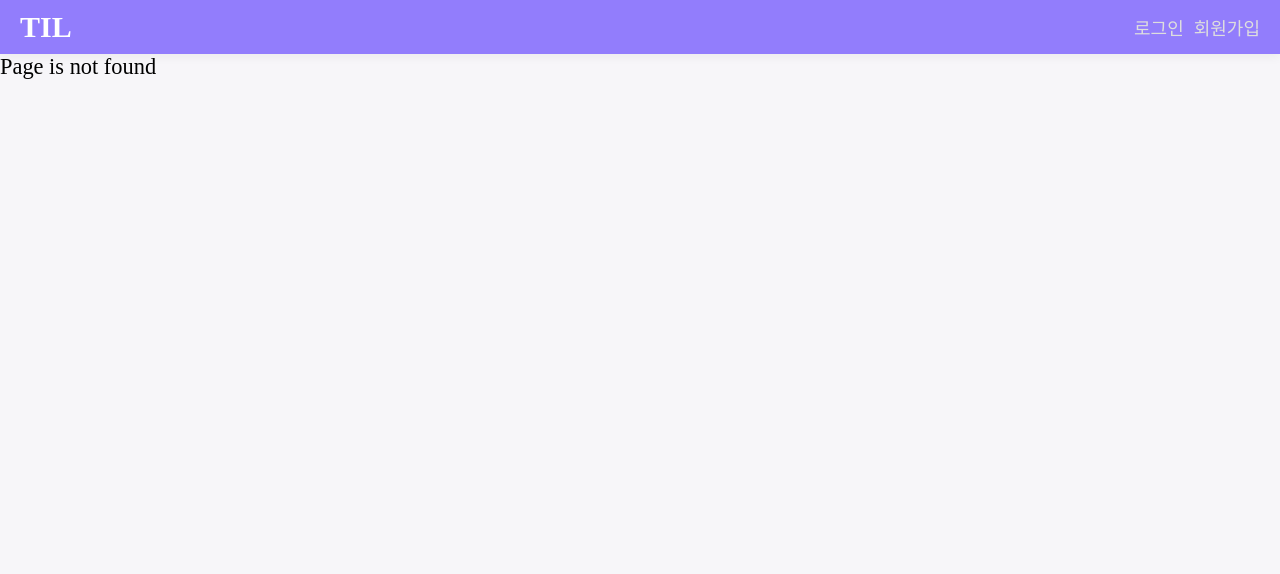
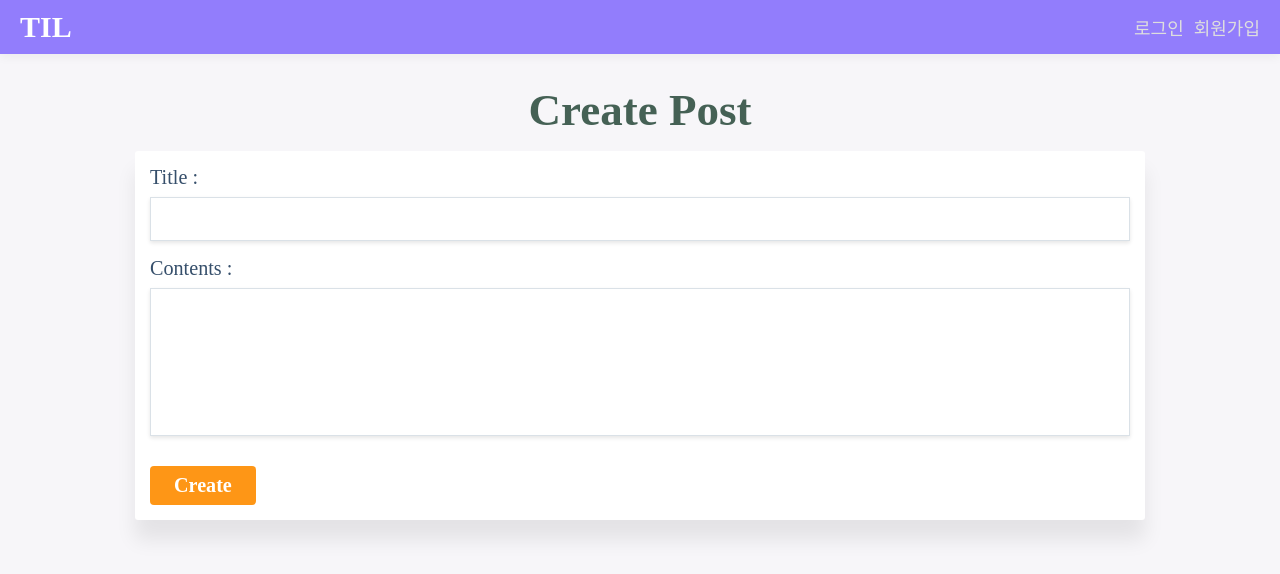
Before and after one commit to cre4tive97/vue-endgame, a Vue app in the folder vue-til/: page /add in a window 1280 px wide. Before the commit this address had no page. Shown: the top 574 px of the page. Built offline with nearby package versions, Linux system fonts and the light colour scheme; a web font is replaced by a local one.

Commit message:
PostAddForm style, data binding

```diff
--- /dev/null
+++ b/vue-til/src/components/posts/PostAddForm.vue
@@ -0,0 +1,41 @@
+<template>
+  <div class="contents">
+    <h1 class="page-header">Create Post</h1>
+    <div class="form-wrapper">
+      <form class="form" @submit.prevent="submitForm">
+        <div>
+          <label for="title">Title : </label>
+          <input id="title" type="text" v-model="title" />
+        </div>
+        <div>
+          <label for="contents">Contents : </label>
+          <textarea id="contents" type="text" rows="5" v-model="contents" />
+        </div>
+        <button class="btn" type="submit">Create</button>
+      </form>
+    </div>
+  </div>
+</template>
+
+<script>
+export default {
+  data() {
+    return {
+      title: '',
+      contents: '',
+    };
+  },
+  methods: {
+    submitForm() {},
+  },
+};
+</script>
+
+<style scoped>
+.form-wrapper .form {
+  width: 100%;
+}
+.btn {
+  color: white;
+}
+</style>
--- a/vue-til/src/routes/index.js
+++ b/vue-til/src/routes/index.js
@@ -25,6 +25,10 @@ export default new VueRouter({
       component: () => import('@/views/MainPage.vue'),
     },
     {
+      path: '/add',
+      component: () => import('@/views/PostAddPage.vue'),
+    },
+    {
       path: '*',
       component: () => import('@/views/NotFoundPage.vue'),
     },
--- a/vue-til/src/views/MainPage.vue
+++ b/vue-til/src/views/MainPage.vue
@@ -11,6 +11,7 @@
         ></PostListItem>
       </ul>
     </div>
+    <router-link to="/add" class="create-button">+</router-link>
   </div>
 </template>
 
--- /dev/null
+++ b/vue-til/src/views/PostAddPage.vue
@@ -0,0 +1,16 @@
+<template>
+  <div class="form-container">
+    <PostAddForm></PostAddForm>
+  </div>
+</template>
+
+<script>
+import PostAddForm from '@/components/posts/PostAddForm.vue';
+export default {
+  components: {
+    PostAddForm,
+  },
+};
+</script>
+
+<style></style>
```
